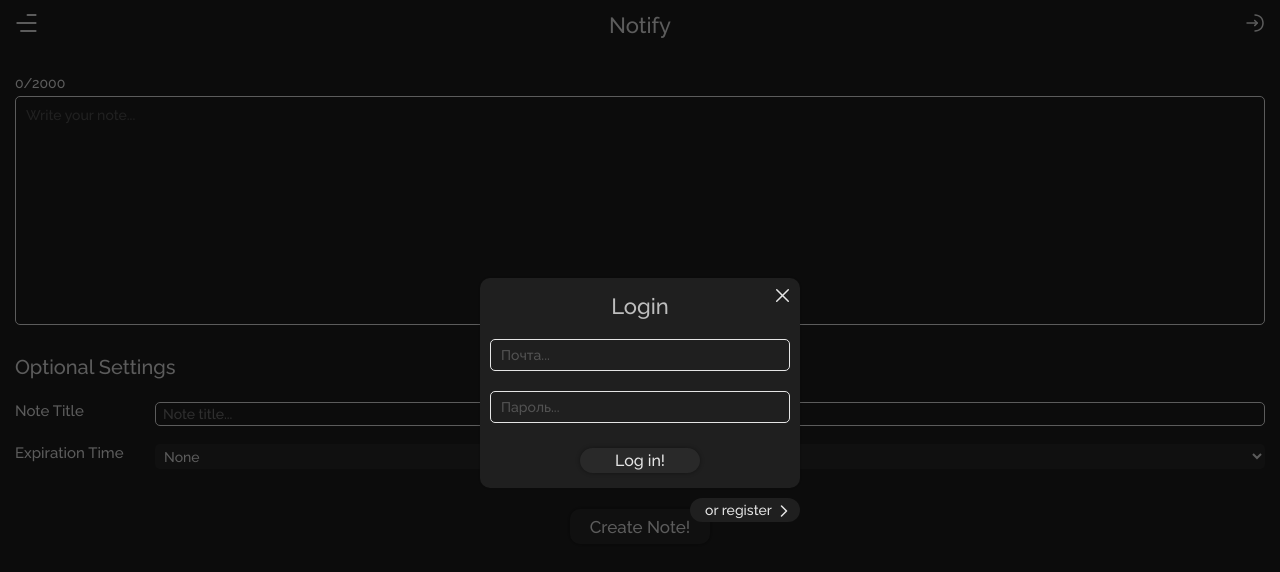
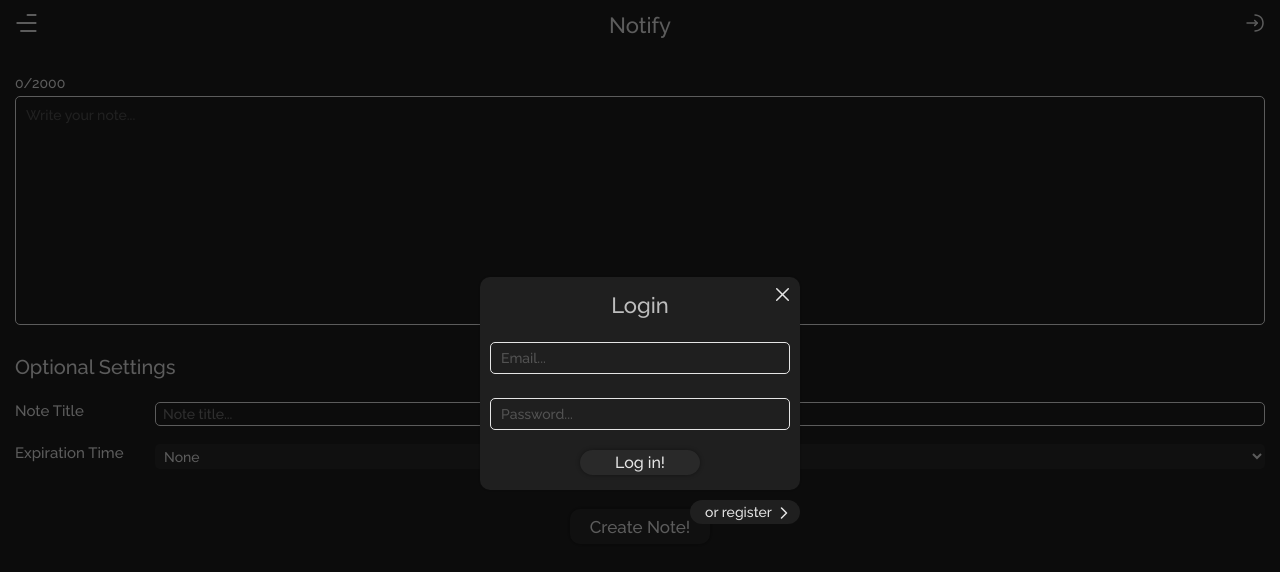
Before and after one commit to madjar-code/3-Cool-Pet-Projects, a React (Create React App) app in the folder Pastebin Analog/client/: page / in a window 1280 px wide. Both pictures are taken after a click on the picture 1255 px from the left and 23 px from the top of the page. Shown: the top 572 px of the page. Built offline with nearby package versions, Linux system fonts and the light colour scheme.

Commit message:
feat: Add register functionality

```diff
--- a/Pastebin Analog/client/src/components/LoginRegisterModal/LoginRegisterModal.jsx
+++ b/Pastebin Analog/client/src/components/LoginRegisterModal/LoginRegisterModal.jsx
@@ -1,5 +1,4 @@
 import { useState, useContext } from 'react'
-import { useNavigate } from 'react-router-dom'
 import * as S from './LoginRegisterModal.styled'
 import RightArrowImage from '../../assets/images/LoginRegisterModal/RightArrowImage.svg'
 import CloseButtonImage from '../../assets/images/LoginRegisterModal/CloseButtonImage.svg'
@@ -7,32 +6,63 @@ import AuthContext from '../../context/AuthContext'
 
 
 const LoginRegisterModal = ({ modalState, setModalState }) => {
-  const { loginUser } = useContext(AuthContext)
-  const [credentials, setCredentials] =
+  const {loginUser, registerUser} = useContext(AuthContext)
+  const [loginCredentials, setLoginCredentials] =
     useState({email: '', password: ''})
+  const [registerCredentials, setRegisterCredentials] =
+    useState({username: '', email: '', password: '', confirm_password: ''})
+  const [errorCredentials, setErrorCredentials] = useState({})
+
   let modalContent = null
   let bottomButton = null
 
-  const [valid, setValid] = useState(true)
-  const navigate = useNavigate()
+  const [loginValid, setLoginValid] = useState(true)
 
-  const handleEmailChange = (e) => {
-    setCredentials({...credentials, email: e.target.value })
+  const handleLoginEmailChange = (e) => {
+    setLoginCredentials({...loginCredentials, email: e.target.value })
   }
 
-  const handlePasswordChange = (e) => {
-    setCredentials({ ...credentials, password: e.target.value })
+  const handleLoginPasswordChange = (e) => {
+    setLoginCredentials({ ...loginCredentials, password: e.target.value })
   }
 
   const handleLoginClick = () => {
-    setValid(true)
-    loginUser(credentials).then(
+    setLoginValid(true)
+    loginUser(loginCredentials).then(
       status => {
         if (status === 200){
           setModalState('no modal')
         }
         else {
-          setValid(false)
+          setLoginValid(false)
+        }
+      }
+    )
+  }
+
+  const handleRegisterUsernameChange = (e) => {
+    setRegisterCredentials({ ...registerCredentials, username: e.target.value })
+  }
+
+  const handleRegisterEmailChange = (e) => {
+    setRegisterCredentials({ ...registerCredentials, email: e.target.value })
+  }
+
+  const handleRegisterPasswordChange = (e) => {
+    setRegisterCredentials({ ...registerCredentials, password: e.target.value })
+  }
+
+  const handleRegisterConfirmPasswordChange = (e) => {
+    setRegisterCredentials({ ...registerCredentials, confirm_password: e.target.value })
+  }
+
+  const handleRegisterClick = () => {
+    setErrorCredentials({})
+    registerUser(registerCredentials).then(
+      response_obj => {
+        if (response_obj.status !== 201){
+          setErrorCredentials(response_obj.data)
+
         }
       }
     )
@@ -43,12 +73,12 @@ const LoginRegisterModal = ({ modalState, setModalState }) => {
       <>
         <S.Title>Login</S.Title>
         <S.Input
-          placeholder="Почта..."
-          onChange={(e) => handleEmailChange(e)}/>
+          placeholder="Email..."
+          onChange={handleLoginEmailChange}/>
         <S.Input
-          placeholder="Пароль..." type="password"
-          onChange={(e) => handlePasswordChange(e)}/>
-        {!valid && <S.ErrorMessage>Incorrect email or password</S.ErrorMessage>}
+          placeholder="Password..." type="password"
+          onChange={handleLoginPasswordChange}/>
+        {!loginValid && <S.LoginErrorMessage>Incorrect email or password</S.LoginErrorMessage>}
         <S.LoginButton onClick={handleLoginClick}>
           Log in!
         </S.LoginButton>
@@ -64,14 +94,38 @@ const LoginRegisterModal = ({ modalState, setModalState }) => {
 
   } else if (modalState === 'register'){
     modalContent =
-      <>
-        <S.Title>Register</S.Title>
-        <S.Input placeholder='Username...'/>
-        <S.Input placeholder='Email...'/>
-        <S.Input placeholder='Password...'/>
-        <S.Input placeholder='Confirm password...'/>
-        <S.RegisterButton>Sign up!</S.RegisterButton>
-      </>
+    <>
+      <S.Title>Register</S.Title>
+      <S.Input
+        placeholder="Username..."
+        onChange={handleRegisterUsernameChange}
+      />
+      {errorCredentials.username && (
+        <S.ErrorMessage>{errorCredentials.username[0]}</S.ErrorMessage>
+      )}
+      <S.Input
+        placeholder="Email..."
+        onChange={handleRegisterEmailChange}
+      />
+      {errorCredentials.email && (
+        <S.ErrorMessage>{errorCredentials.email[0]}</S.ErrorMessage>
+      )}
+      <S.Input
+        placeholder="Password..." type='password'
+        onChange={handleRegisterPasswordChange}
+      />
+      {errorCredentials.password && (
+        <S.ErrorMessage>{errorCredentials.password[0]}</S.ErrorMessage>
+      )}
+      <S.Input
+        placeholder="Confirm password..." type='password'
+        onChange={handleRegisterConfirmPasswordChange}
+      />
+      {errorCredentials.confirm_password && (
+        <S.ErrorMessage>{errorCredentials.confirm_password[0]}</S.ErrorMessage>
+      )}
+      <S.RegisterButton onClick={handleRegisterClick}>Sign up!</S.RegisterButton>
+    </>
 
     bottomButton =
       <S.ButtonWrapper>
--- a/Pastebin Analog/client/src/components/LoginRegisterModal/LoginRegisterModal.styled.jsx
+++ b/Pastebin Analog/client/src/components/LoginRegisterModal/LoginRegisterModal.styled.jsx
@@ -61,7 +61,7 @@ export const Modal = styled.div`
 
 export const Input = styled.input`
   width: 100%;
-  margin-top: 20px;
+  margin-top: 24px;
   height: 32px;
   border-radius: 5px;
   outline: none;
@@ -82,16 +82,26 @@ export const Input = styled.input`
   }
 `;
 
-export const ErrorMessage = styled.p`
-  margin-top: -3px;
-  margin-left: 21px;
+export const ErrorMessage = styled.div`
+  width: 320px;
+  position: absolute;
+  margin-left: 10px;
   font-size: 12px;
   font-weight: 600;
-  color: red;
+  color: #F50000;
+`
+
+export const LoginErrorMessage = styled.div`
+  width: 100%;
+  margin-top: 10px;
+  font-size: 12px;
+  font-weight: 600;
+  text-align: center;
+  color: #F50000;
 `
 
 export const LoginButton = styled.button`
-  margin-top: 25px;
+  margin-top: 20px;
   position: relative;
   left: 50%;
   margin-left: -60px;
```
